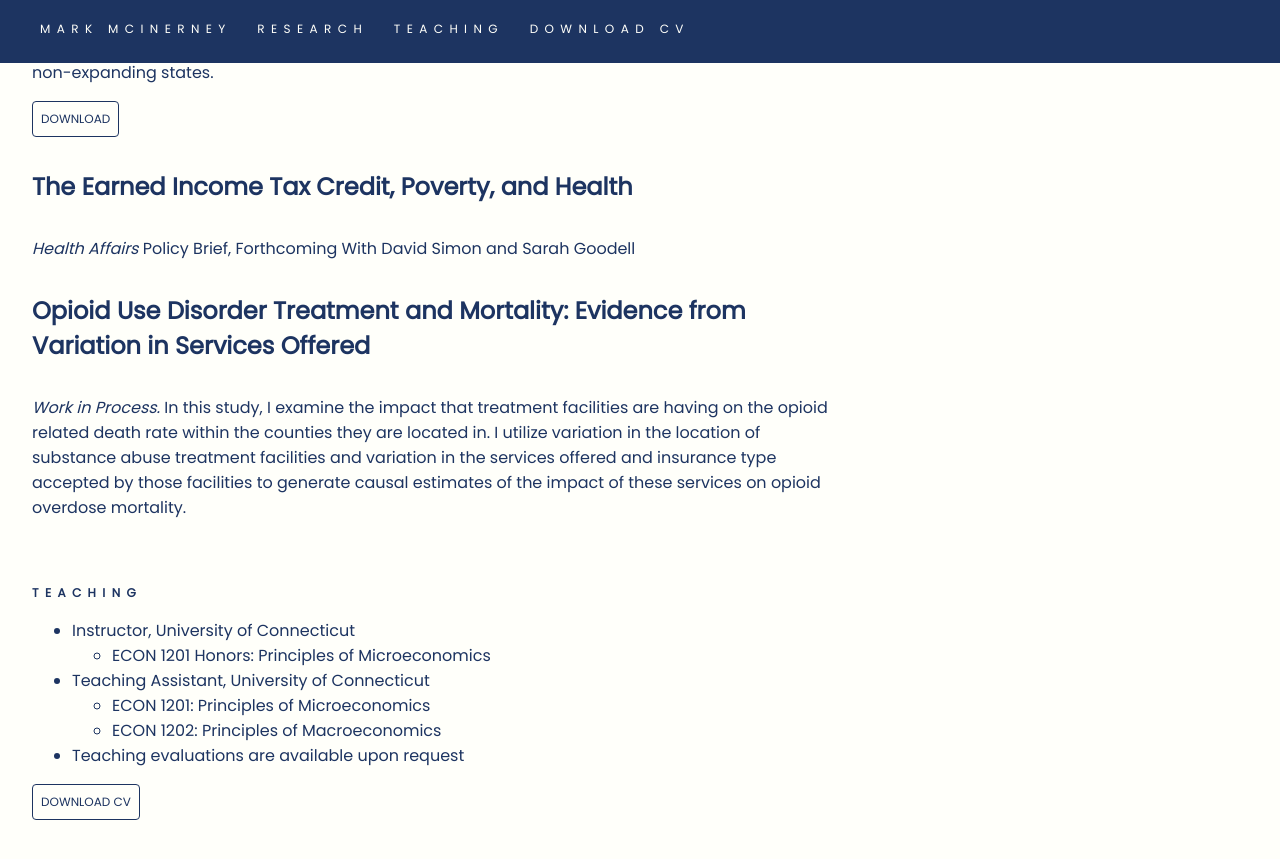
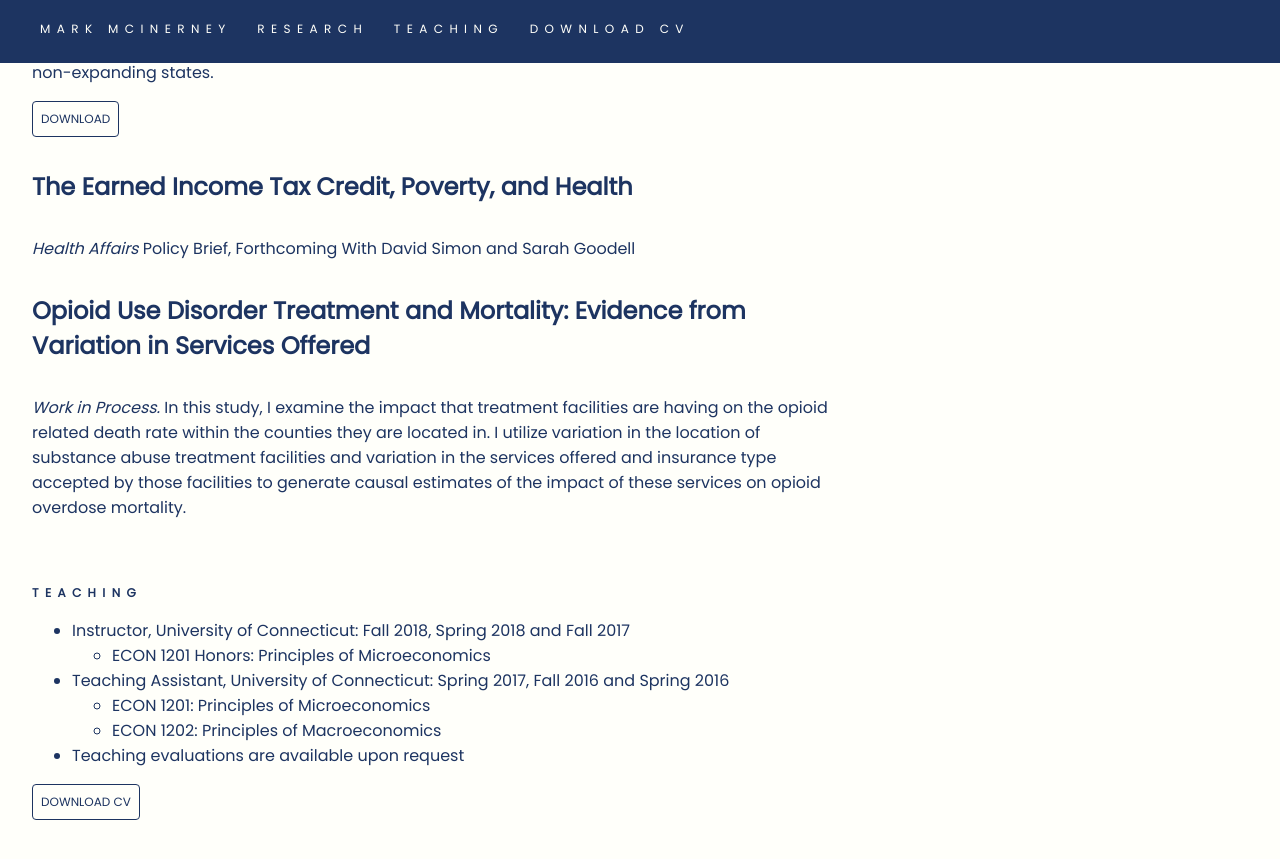
Before and after one commit to mattmotel/markmcinerney, a Jekyll site: the page built from index.md, in a window 1280 px wide and 900 px high, scrolled down 939 px. Shown: the top 859 px of the window. Built offline with Jekyll 4.4.1, drawn with Linux system fonts in a browser that asks for light colours.

Commit message:
Updated Index

```diff
--- a/index.md
+++ b/index.md
@@ -3,11 +3,13 @@ title: About & Teaching
 cv: "/uploads/cv.pdf"
 picture: "/uploads/mark2.jpg"
 teaching:
-- top-level: Instructor, University of Connecticut
+- top-level: 'Instructor, University of Connecticut: Fall 2018, Spring 2018 and Fall
+    2017'
   nested-teachings:
   - nested: ECON 1201 Honors
     sub-arbitrary: Principles of Microeconomics
-- top-level: Teaching Assistant, University of Connecticut
+- top-level: 'Teaching Assistant, University of Connecticut: Spring 2017, Fall 2016
+    and Spring 2016'
   arbitrary:
   nested-teachings:
   - nested: ECON 1201
```
